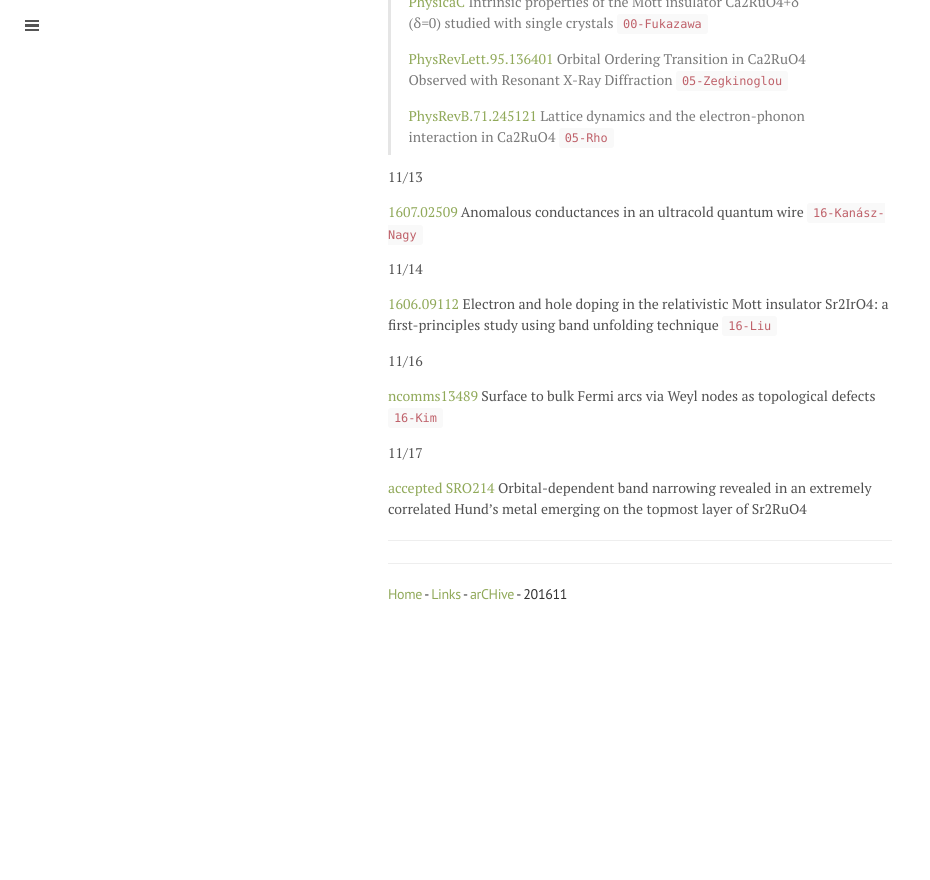
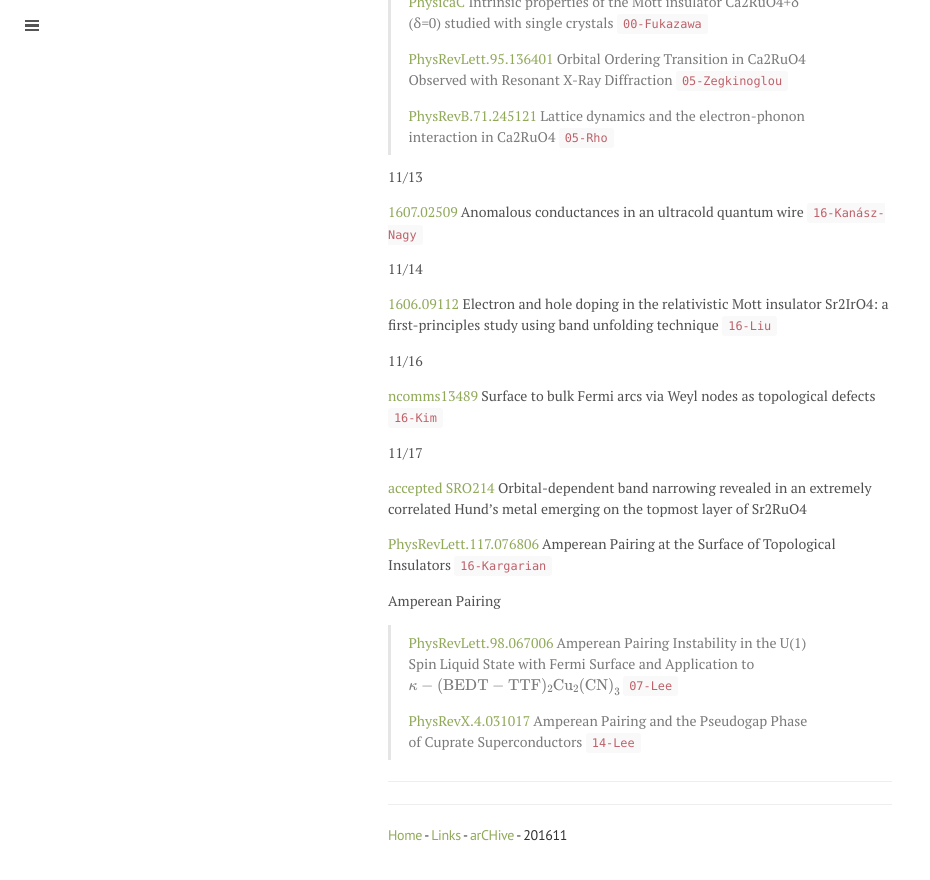
Before and after one commit to qkrwlsghdcjsworlt/work, a Jekyll site: the page built from 201611.md, in a window 1280 px wide and 900 px high, scrolled down 2753 px. Shown: the top 880 px of the window, without its empty margins (0-930 px from the left). Built offline with Jekyll 4.4.1, drawn with Linux system fonts in a browser that asks for light colours; formulas are drawn with MathJax 3; before the commit the page ends 3413 px from its top, so only the background shows below that.

Commit message:
“update”

```diff
--- a/201611.md
+++ b/201611.md
@@ -129,6 +129,17 @@ title: 201611
 [accepted SRO214](https://journals.aps.org/prl/accepted/bd072Y96H4411a5379e319607e2713eeb86565f4e) Orbital-dependent band narrowing revealed in an extremely correlated Hund's metal emerging on the topmost layer of Sr2RuO4
 
 
+[PhysRevLett.117.076806](http://journals.aps.org/prl/abstract/10.1103/PhysRevLett.117.076806) Amperean Pairing at the Surface of Topological Insulators `16-Kargarian`
+
+Amperean Pairing
+>
+[PhysRevLett.98.067006](http://journals.aps.org/prl/abstract/10.1103/PhysRevLett.98.067006) Amperean Pairing Instability in the U(1) Spin Liquid State with Fermi Surface and Application
+to \\( \kappa - (\mathrm{BEDT-TTF})_2 \mathrm{Cu}_2 \mathrm{(CN)}_3\\)
+`07-Lee`
+>
+[PhysRevX.4.031017](http://journals.aps.org/prx/abstract/10.1103/PhysRevX.4.031017) Amperean Pairing and the Pseudogap Phase of Cuprate Superconductors `14-Lee`
+
+
 
 ---
 
```
